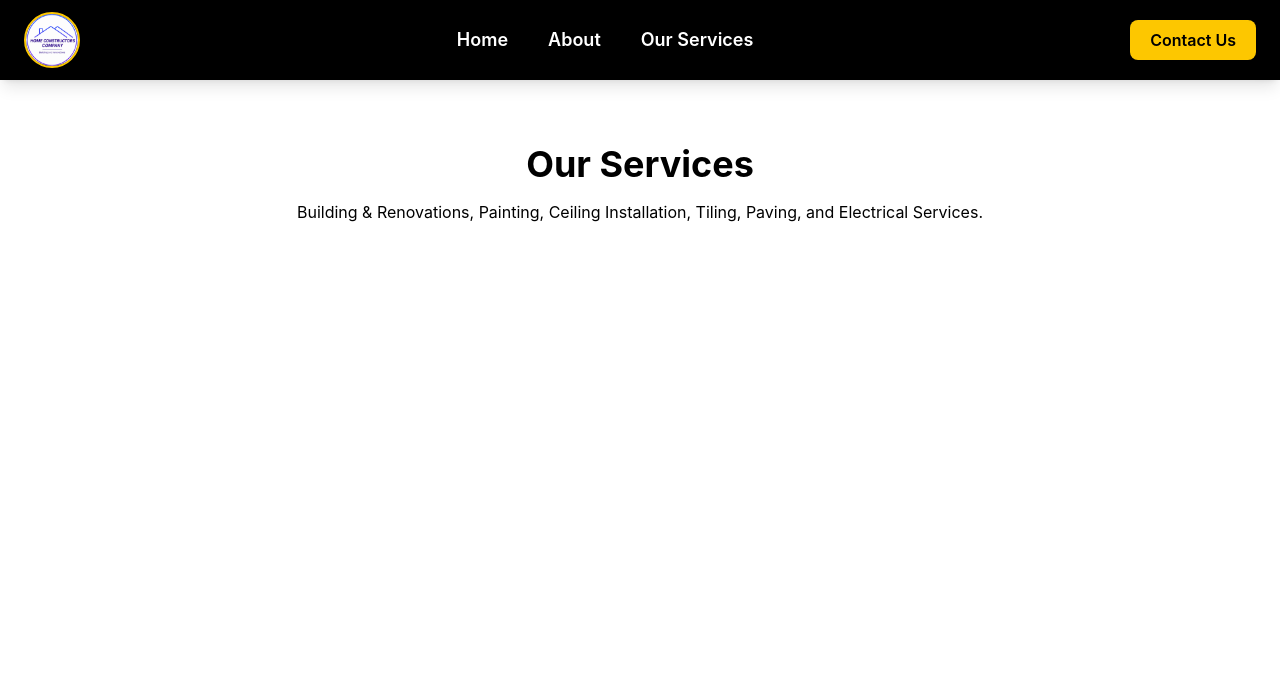
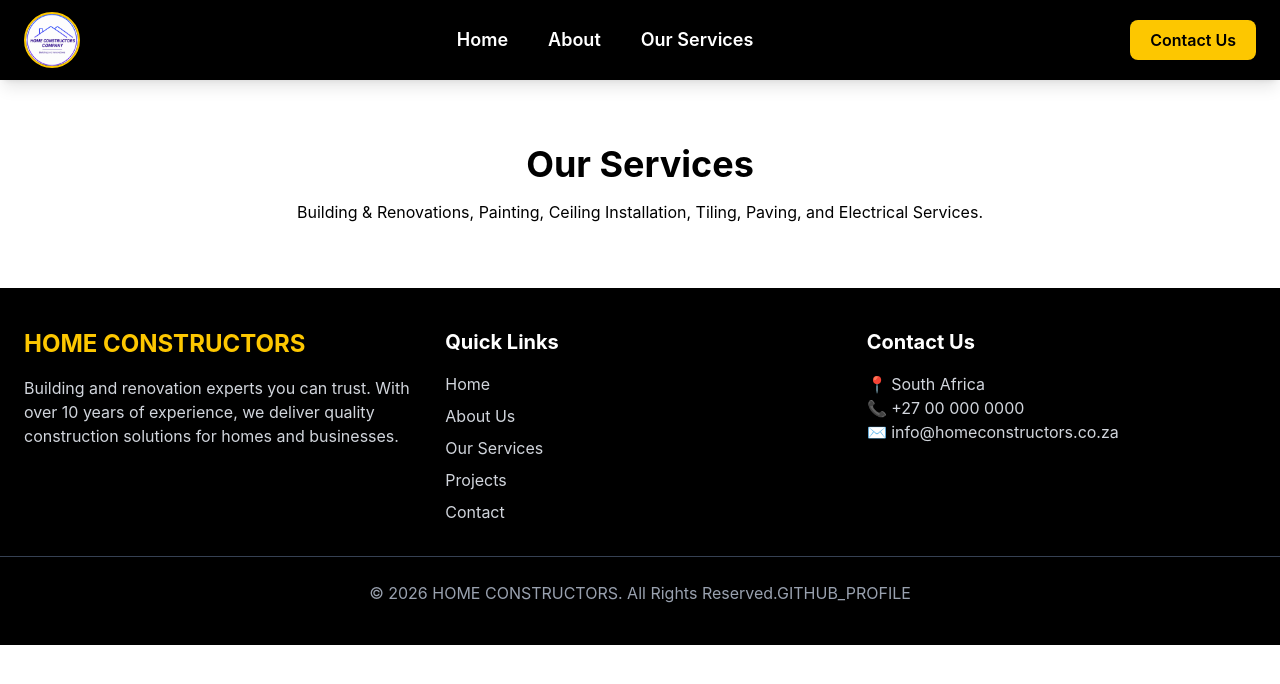
Before and after one commit to eliasmtisie4321/HOME-CONSTRUCTORS, a React (Vite) app: page /ourservice in a window 1280 px wide. Shown: the top 684 px of the page. Built offline with nearby package versions, Linux system fonts and the light colour scheme.

Commit message:
added git link

```diff
--- a/src/App.jsx
+++ b/src/App.jsx
@@ -3,6 +3,7 @@ import Navbar from "./navbar";
 import Home from "./home";
 import About from "./about";
 import Ourservice from "./ourservice"
+import Footer from "./footer"
 
 function App() {
   return (
@@ -14,6 +15,7 @@ function App() {
         <Route path="/about" element={<About />} />
         <Route path="/ourservice" element={<Ourservice/>}/>
       </Routes>
+       <Footer />
     </>
   );
 }
--- a/src/footer.jsx
+++ b/src/footer.jsx
@@ -62,6 +62,7 @@ function Footer() {
         <p>
           © {new Date().getFullYear()} HOME CONSTRUCTORS.
           All Rights Reserved.
+          <a href="https://github.com/eliasmtisie4321">GITHUB_PROFILE</a>
         </p>
 
       </div>
```
